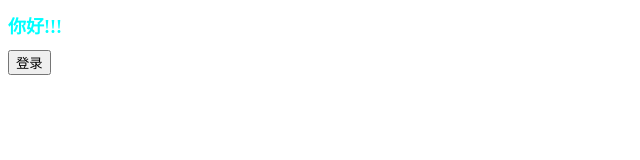
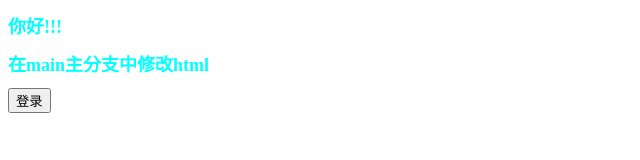
Before and after one commit to zk-wl/test2, a plain HTML site: page index.html in a window 1280 px wide. Shown: the whole page, without its empty margins (0-640 px from the left). Drawn offline with Linux system fonts and the light colour scheme.

Commit message:
在main主分支中修改html

```diff
--- a/index.html
+++ b/index.html
@@ -9,6 +9,7 @@
 </head>
 <body>
 <h1>你好!!!</h1>
+<h1>在main主分支中修改html</h1>
 <button>登录</button>
     <script src="./index.js"></script>
     <script src="./login.js"></script>
```
